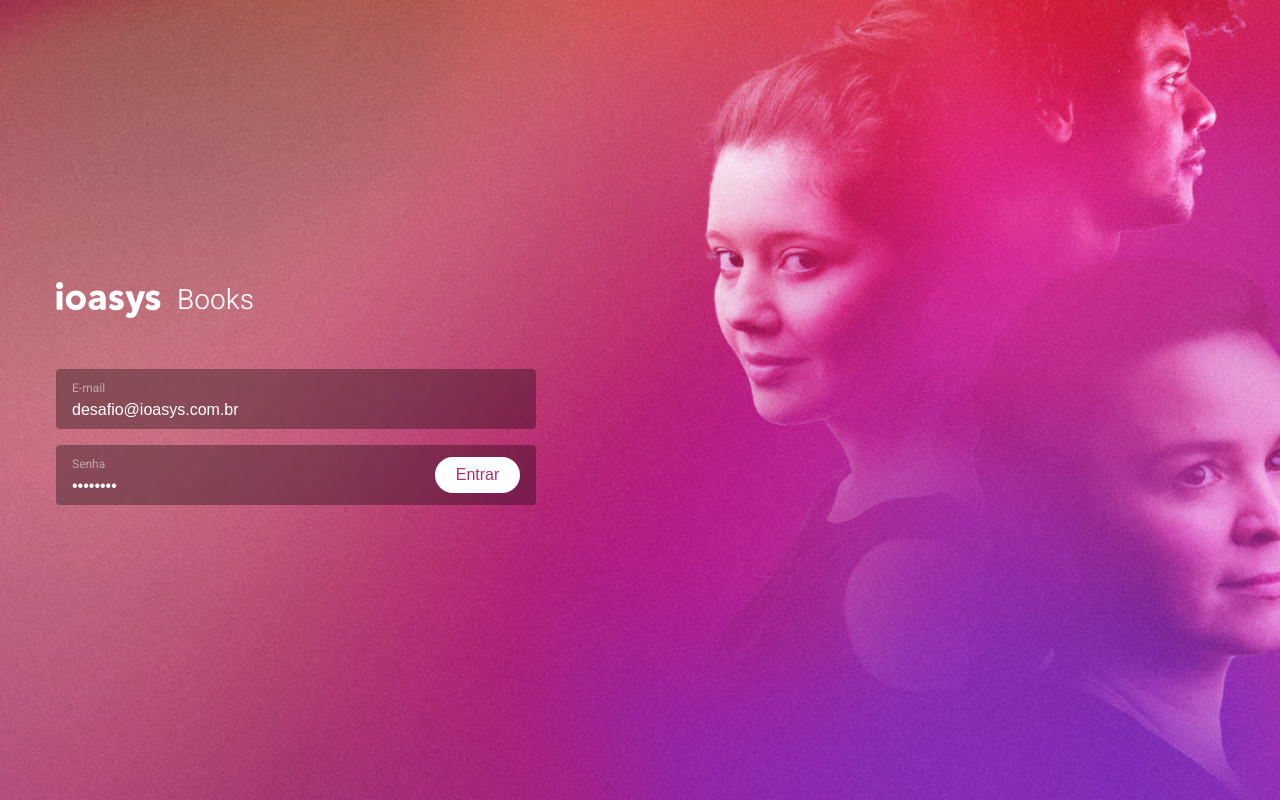
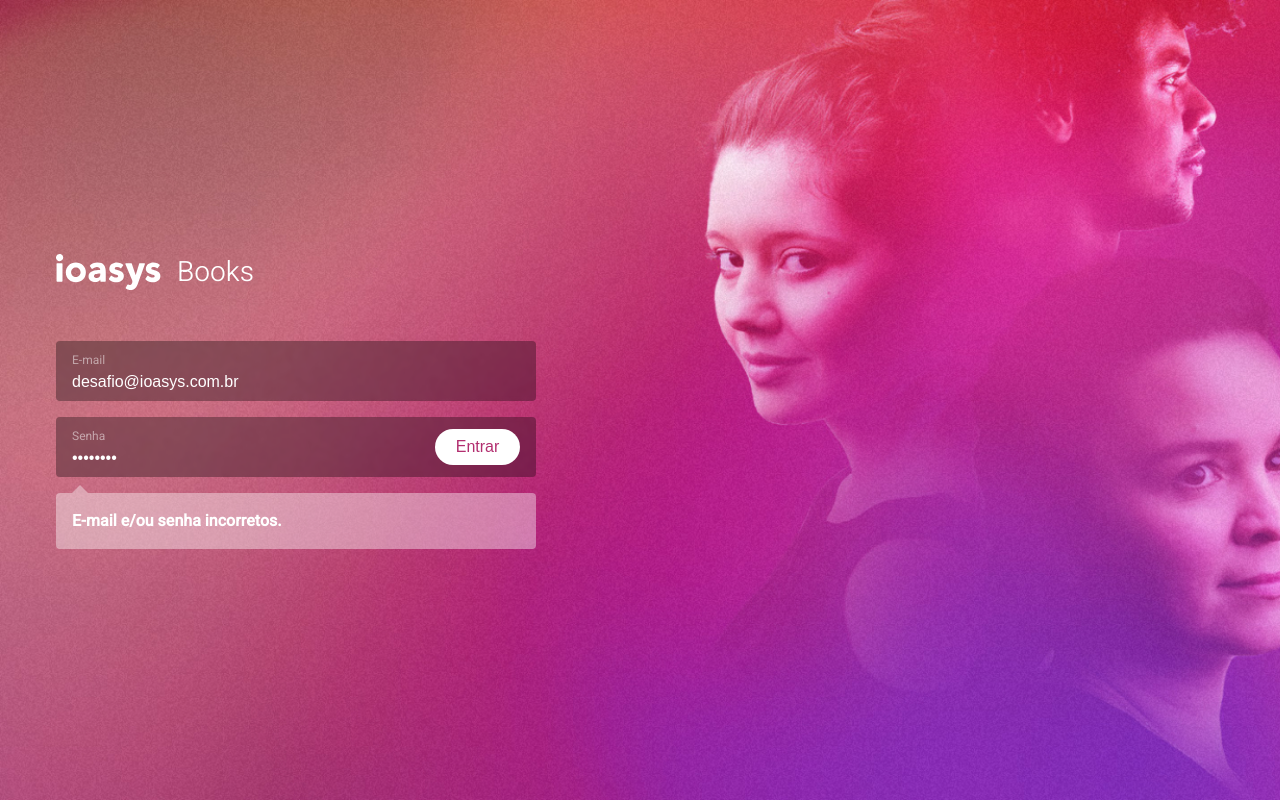
Before and after one commit to wdrik/ioasys-challenge-frontend, a Next.js app: page / in a window 1280 px wide. Both pictures are taken after a click on the button "Entrar". Built offline with nearby package versions, Linux system fonts and the light colour scheme; no server answers.

Commit message:
feat: add sign error

```diff
--- a/src/pages/index.tsx
+++ b/src/pages/index.tsx
@@ -2,23 +2,30 @@ import Image from 'next/image';
 import { FormEvent, useContext, useState } from 'react';
 import { AuthContext } from '../contexts/AuthContext';
 
-import { CompanyTitle, Container, Form, FormGroup, Main } from '../styles/styles';
+import { CompanyTitle, Container, Form, FormGroup, Main, PopUpError } from '../styles/styles';
 
 export default function Home() {
-  const [email, setEmail] = useState('desafio@ioasys.com.br');
-  const [password, setPassword] = useState('12341234');
+  const [email, setEmail] = useState<string>('desafio@ioasys.com.br');
+  const [password, setPassword] = useState<string>('12341234');
+  const [hasError, setHasError] = useState<boolean>(false);
 
   const { signIn } = useContext(AuthContext);
 
   async function handleSubmit(e: FormEvent) {
     e.preventDefault();
 
+    setHasError(false);
+
     const data = {
       email,
       password,
     };
 
-    await signIn(data);
+    try {
+      await signIn(data);
+    } catch (err) {
+      setHasError(true);
+    }
   }
 
   return (
@@ -48,6 +55,8 @@ export default function Home() {
 
             <button type="submit">Entrar</button>
           </FormGroup>
+
+          {hasError && <PopUpError>E-mail e/ou senha incorretos.</PopUpError>}
         </Form>
       </Container>
     </Main>
--- a/src/styles/styles.ts
+++ b/src/styles/styles.ts
@@ -92,3 +92,27 @@ export const FormGroup = styled.div`
     }
   }
 `;
+
+export const PopUpError = styled.div`
+  width: 100%;
+  color: white;
+  background: rgba(255, 255, 255, 0.4);
+  border-radius: 4px;
+  padding: 16px;
+  position: relative;
+  font-weight: 700;
+
+  &:after {
+    bottom: 100%;
+    left: 24px;
+    border: solid transparent;
+    content: '';
+    height: 0;
+    width: 0;
+    position: absolute;
+    pointer-events: none;
+    border-bottom-color: rgba(255, 255, 255, 0.4);
+    border-width: 8px;
+    margin-left: -8px;
+  }
+`;
```
Also changed, not shown: 1 other file (tests, documents, lock files or other folders).
